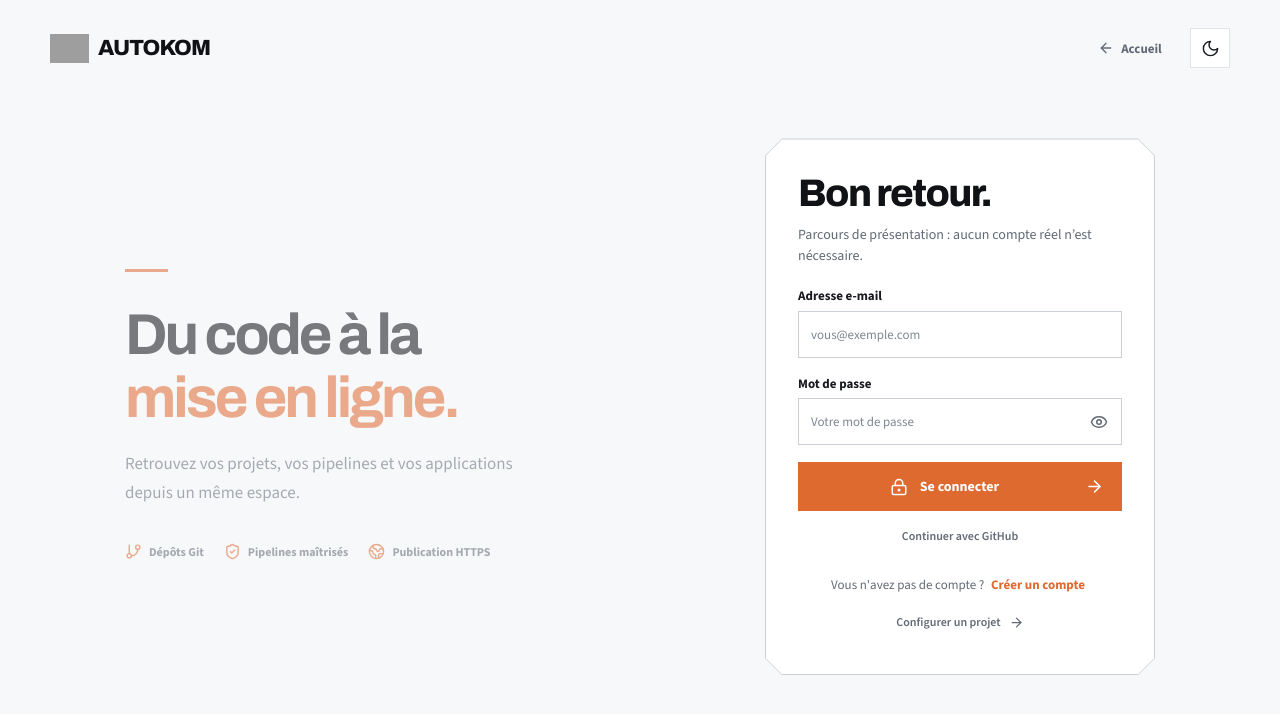
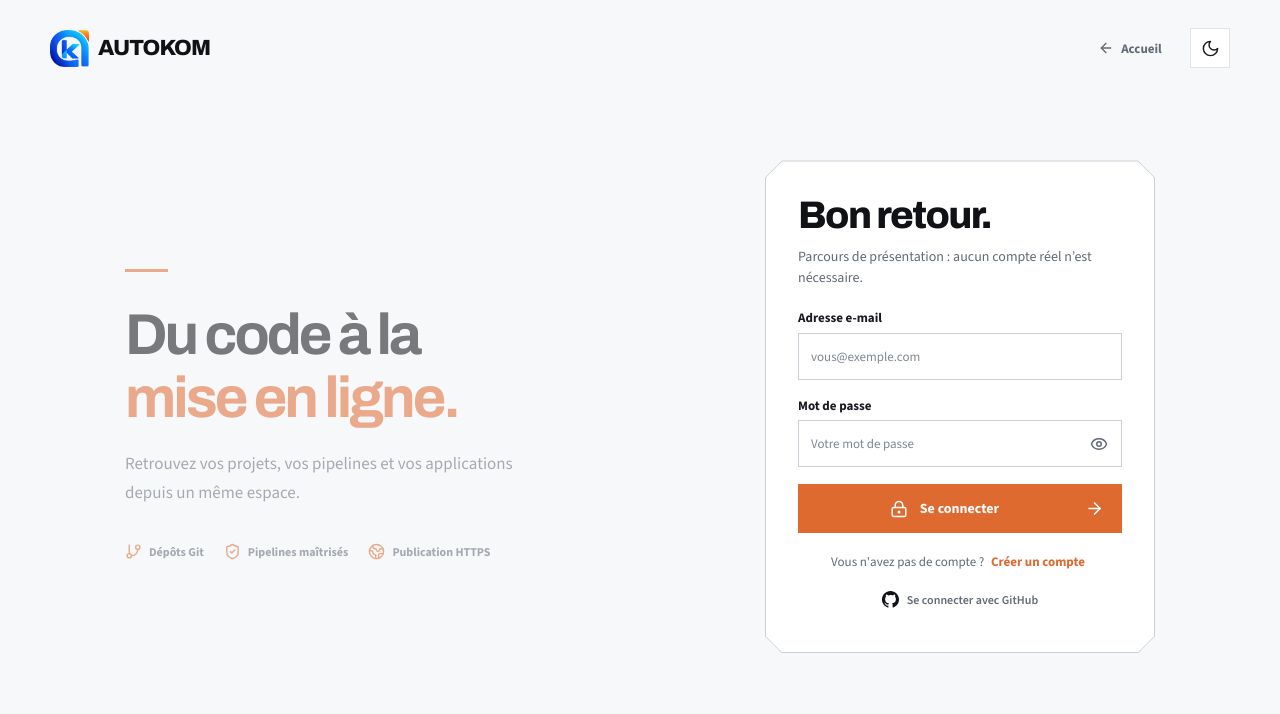
Before and after one commit to raph2611toky/autokom, a React (Vite) app in the folder platform/frontend/: page / in a window 1280 px wide. Both pictures are taken after a click on the button "Se connecter". Shown: the top 714 px of the page. Built offline with nearby package versions, Linux system fonts and the light colour scheme; grey boxes are pictures that could not be loaded.

Commit message:
fix: restore AUTOKOM logo and refine GitHub auth UI

```diff
--- a/platform/frontend/index.html
+++ b/platform/frontend/index.html
@@ -1 +1 @@
-<!doctype html><html lang="fr"><head><meta charset="UTF-8"/><meta name="viewport" content="width=device-width, initial-scale=1.0"/><meta name="theme-color" content="#08090c"/><title>AUTOKOM — Déploiement d’applications</title><script>try { var t = localStorage.getItem('autokom-theme') || localStorage.getItem('autokom-landing-theme'); document.documentElement.dataset.theme = (t === 'light' || t === 'dark') ? t : (matchMedia('(prefers-color-scheme: dark)').matches ? 'dark' : 'light') } catch (e) { document.documentElement.dataset.theme = 'light' }</script></head><body><div id="root"></div><script type="module" src="/src/main.jsx"></script></body></html>
+<!doctype html><html lang="fr"><head><meta charset="UTF-8"/><meta name="viewport" content="width=device-width, initial-scale=1.0"/><meta name="theme-color" content="#08090c"/><link rel="icon" type="image/png" href="/autokom-logo.png"/><title>AUTOKOM — Déploiement d’applications</title><script>try { var t = localStorage.getItem('autokom-theme') || localStorage.getItem('autokom-landing-theme'); document.documentElement.dataset.theme = (t === 'light' || t === 'dark') ? t : (matchMedia('(prefers-color-scheme: dark)').matches ? 'dark' : 'light') } catch (e) { document.documentElement.dataset.theme = 'light' }</script></head><body><div id="root"></div><script type="module" src="/src/main.jsx"></script></body></html>
--- a/platform/frontend/src/components/GitHubConnector.jsx
+++ b/platform/frontend/src/components/GitHubConnector.jsx
@@ -1,7 +1,8 @@
 import { useMemo, useState } from 'react'
-import { Check, ChevronRight, Folder, Github, LockKeyhole, Search, Unplug } from 'lucide-react'
+import { Check, ChevronRight, Folder, LockKeyhole, Search, Unplug } from 'lucide-react'
 import { getSampleDirectory, getSampleRepository, SAMPLE_REPOSITORIES } from '../services/simulationData.js'
 import { normalizeDirectoryPath } from '../services/github.js'
+import GitHubMark from './GitHubMark.jsx'
 
 /** Sélecteur autonome pour évaluer l'ergonomie avant la connexion GitHub réelle. */
 export default function GitHubConnector({ form, update, onNotice }) {
@@ -37,17 +38,17 @@ export default function GitHubConnector({ form, update, onNotice }) {
   }
   return <div className="gh-connect ak-gh-workspace">
     <div className="gh-connect-head">
-      <span className="gh-icon"><Github size={23}/></span>
+      <span className="gh-icon"><GitHubMark size={23}/></span>
       <div className="gh-connect-title"><h3>GitHub</h3><p>Choisissez le dépôt, la branche et le dossier.</p></div>
       <span className={`gh-state gh-state-${connected?'connected':'disconnected'}`}>{connected?<Check size={14}/>:<Unplug size={14}/>} {connected?'Espace ouvert':'À connecter'}</span>
     </div>
     <p className="ak-simulation-disclosure">Parcours interactif avec des dépôts d’exemple, sans accès à votre compte GitHub.</p>
-    {!connected ? <div className="ak-gh-start"><button className="button-primary" type="button" onClick={connect}><Github size={17}/> Continuer avec GitHub</button></div> : <>
+    {!connected ? <div className="ak-gh-start"><button className="button-primary" type="button" onClick={connect}><GitHubMark size={17}/> Continuer avec GitHub</button></div> : <>
       <div className="gh-inline"><span className="gh-user">Espace de sélection</span><button className="gh-subtle-button" type="button" onClick={disconnect}><Unplug size={15}/> Déconnecter</button></div>
       <div className="gh-repo-browser">
         <label className="gh-search"><Search size={17}/><input value={search} onChange={e=>setSearch(e.target.value)} placeholder="Rechercher un dépôt…" aria-label="Rechercher un dépôt" /></label>
         <div className="gh-repositories" role="group" aria-label="Exemples de dépôts">
-          {repositories.map(repo => <button key={repo.id} type="button" className={`gh-repository ${selectedRepo?.id===repo.id?'selected':''}`} onClick={()=>chooseRepo(repo)}><Github size={15}/><span><strong>{repo.name}</strong><small>{repo.summary}</small></span>{repo.private&&<LockKeyhole size={14}/>} {selectedRepo?.id===repo.id&&<Check size={15}/>}</button>)}
+          {repositories.map(repo => <button key={repo.id} type="button" className={`gh-repository ${selectedRepo?.id===repo.id?'selected':''}`} onClick={()=>chooseRepo(repo)}><GitHubMark size={15}/><span><strong>{repo.name}</strong><small>{repo.summary}</small></span>{repo.private&&<LockKeyhole size={14}/>} {selectedRepo?.id===repo.id&&<Check size={15}/>}</button>)}
           {!repositories.length&&<p className="gh-empty">Aucun dépôt correspondant.</p>}
         </div>
       </div>
--- /dev/null
+++ b/platform/frontend/src/components/GitHubMark.jsx
@@ -0,0 +1,9 @@
+/** Marque GitHub en silhouette pleine, couleur héritée du thème AUTOKOM. */
+export default function GitHubMark({ size = 18, className = '' }) {
+  return (
+    <svg width={size} height={size} viewBox="0 0 16 16" fill="currentColor"
+      className={className} aria-hidden="true" focusable="false">
+      <path d="M8 0C3.58 0 0 3.58 0 8c0 3.54 2.29 6.53 5.47 7.59.4.07.55-.17.55-.38 0-.19-.01-.82-.01-1.49-2.22.48-2.69-.94-2.69-.94-.36-.92-.89-1.17-.89-1.17-.73-.5.06-.49.06-.49.8.06 1.22.82 1.22.82.71 1.21 1.87.86 2.33.66.07-.52.28-.86.51-1.06-1.77-.2-3.64-.89-3.64-3.95 0-.87.31-1.59.82-2.15-.08-.2-.36-1.02.08-2.12 0 0 .67-.21 2.2.82a7.65 7.65 0 0 1 2-.27c.68 0 1.36.09 2 .27 1.53-1.04 2.2-.82 2.2-.82.44 1.1.16 1.92.08 2.12.51.56.82 1.28.82 2.15 0 3.07-1.87 3.75-3.65 3.95.29.25.54.73.54 1.48 0 1.07-.01 1.93-.01 2.19 0 .21.15.46.55.38C13.71 14.53 16 11.54 16 8c0-4.42-3.58-8-8-8z" />
+    </svg>
+  )
+}
--- a/platform/frontend/src/pages/Login.jsx
+++ b/platform/frontend/src/pages/Login.jsx
@@ -1,6 +1,7 @@
 import { useState } from 'react'
 import { ArrowRight, Eye, EyeOff, LockKeyhole } from 'lucide-react'
 import AuthFrame from '../components/AuthFrame.jsx'
+import GitHubMark from '../components/GitHubMark.jsx'
 import { API_AVAILABLE, GITHUB_AVAILABLE } from '../config/runtime.js'
 import { useAuth } from '../context/AuthContext.jsx'
 import '../styles/auth.css'
@@ -50,14 +51,20 @@ export default function Login({ navigate, theme, onToggleTheme }) {
               {visible ? <EyeOff size={18} /> : <Eye size={18} />}
             </button>
           </div>
+          {API_AVAILABLE && (
+            <button type="button" className="auth-ui-forgot" onClick={() => navigate('/forgot-password')}>
+              Mot de passe oublié ?
+            </button>
+          )}
         </div>
         {notice && <p className="auth-ui-notice" role="status">{notice}</p>}
         <button type="submit" className="auth-ui-primary" disabled={busy} ><LockKeyhole size={18}/> Se connecter <ArrowRight size={19} /></button>
       </form>
-      <button type="button" className="auth-ui-explore" onClick={() => { if (API_AVAILABLE) setNotice(GITHUB_AVAILABLE ? 'Connexion GitHub en cours d’intégration.' : 'Connexion GitHub non activée.'); else navigate('/deploy') }}>Continuer avec GitHub</button>
-      {API_AVAILABLE && <p className="auth-ui-switch"><button type="button" onClick={() => navigate('/forgot-password')}>Mot de passe oublié ?</button></p>}
       <p className="auth-ui-switch">Vous n'avez pas de compte ? <button type="button" onClick={() => navigate('/register')}>Créer un compte</button></p>
-      <button type="button" className="auth-ui-explore" onClick={() => { if (API_AVAILABLE) setNotice('Connectez-vous avant de configurer un projet.'); else navigate('/deploy') }}>Configurer un projet <ArrowRight size={15}/></button>
+      <button type="button" className="auth-ui-explore auth-ui-github" onClick={() => {
+        if (API_AVAILABLE) setNotice(GITHUB_AVAILABLE ? 'Connexion GitHub en cours d’intégration.' : 'Connexion GitHub non activée.')
+        else navigate('/deploy')
+      }}><GitHubMark size={17} /> Se connecter avec GitHub</button>
     </AuthFrame>
   )
 }
--- a/platform/frontend/src/pages/Register.jsx
+++ b/platform/frontend/src/pages/Register.jsx
@@ -1,7 +1,8 @@
 import { useMemo, useState } from 'react'
 import { ArrowRight, Check, Eye, EyeOff } from 'lucide-react'
 import AuthFrame from '../components/AuthFrame.jsx'
-import { API_AVAILABLE } from '../config/runtime.js'
+import GitHubMark from '../components/GitHubMark.jsx'
+import { API_AVAILABLE, GITHUB_AVAILABLE } from '../config/runtime.js'
 import { authApi } from '../services/authApi.js'
 import '../styles/auth.css'
 
@@ -108,7 +109,10 @@ export default function Register({ navigate, theme, onToggleTheme }) {
         <button type="submit" className="auth-ui-primary auth-ui-full" disabled={busy}>Créer mon compte <ArrowRight size={19}/></button>
       </form>
       <p className="auth-ui-switch">Vous avez déjà un compte ? <button type="button" onClick={() => navigate('/login')}>Se connecter</button></p>
-      <button type="button" className="auth-ui-explore" onClick={() => navigate(API_AVAILABLE ? '/login' : '/deploy')}>Configurer un projet <ArrowRight size={15}/></button>
+      <button type="button" className="auth-ui-explore auth-ui-github" onClick={() => {
+        if (API_AVAILABLE) setNotice(GITHUB_AVAILABLE ? 'Inscription GitHub en cours d’intégration.' : 'Inscription GitHub non activée.')
+        else navigate('/deploy')
+      }}><GitHubMark size={17} /> S’inscrire avec GitHub</button>
     </AuthFrame>
   )
 }
--- a/platform/frontend/src/styles/auth.css
+++ b/platform/frontend/src/styles/auth.css
@@ -148,3 +148,10 @@
 .auth-ui-explore { display: flex; justify-content: center; align-items: center; gap: 8px; border: 0; background: transparent; color: var(--ak-muted); padding: 12px; margin: 5px auto 0; font: 600 12px var(--ak-font-body); }
 .auth-ui-explore:hover { color: var(--ak-accent); }
 .auth-ui-explore:focus-visible { outline: 2px solid var(--ak-focus); outline-offset: 3px; }
+
+/* Ajustements ciblés des actions d'authentification — les thèmes restent pilotés par tokens.css. */
+.auth-ui-forgot { align-self: flex-end; border: 0; padding: 2px 0; margin-top: 4px; background: transparent; color: var(--ak-accent); font: 700 12px var(--ak-font-body); cursor: pointer; }
+.auth-ui-forgot:hover { text-decoration: underline; text-underline-offset: 3px; }
+.auth-ui-forgot:focus-visible { outline: 2px solid var(--ak-focus); outline-offset: 3px; }
+.auth-ui-github svg { flex: 0 0 auto; color: var(--ak-text-strong); }
+.auth-ui-github:hover svg { color: var(--ak-accent); }
```
Also changed, not shown: platform/frontend/public/autokom-logo.png (added), 2 other files (tests, documents, lock files or other folders).
